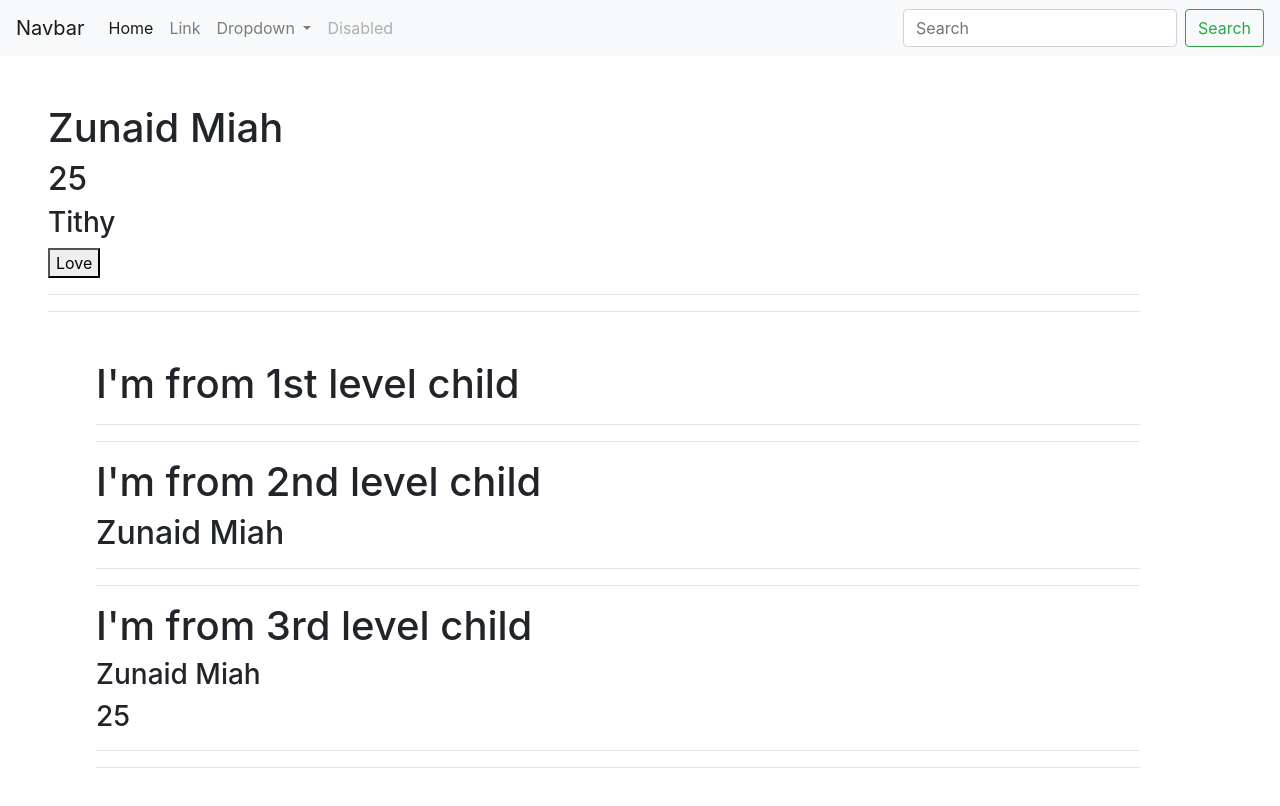
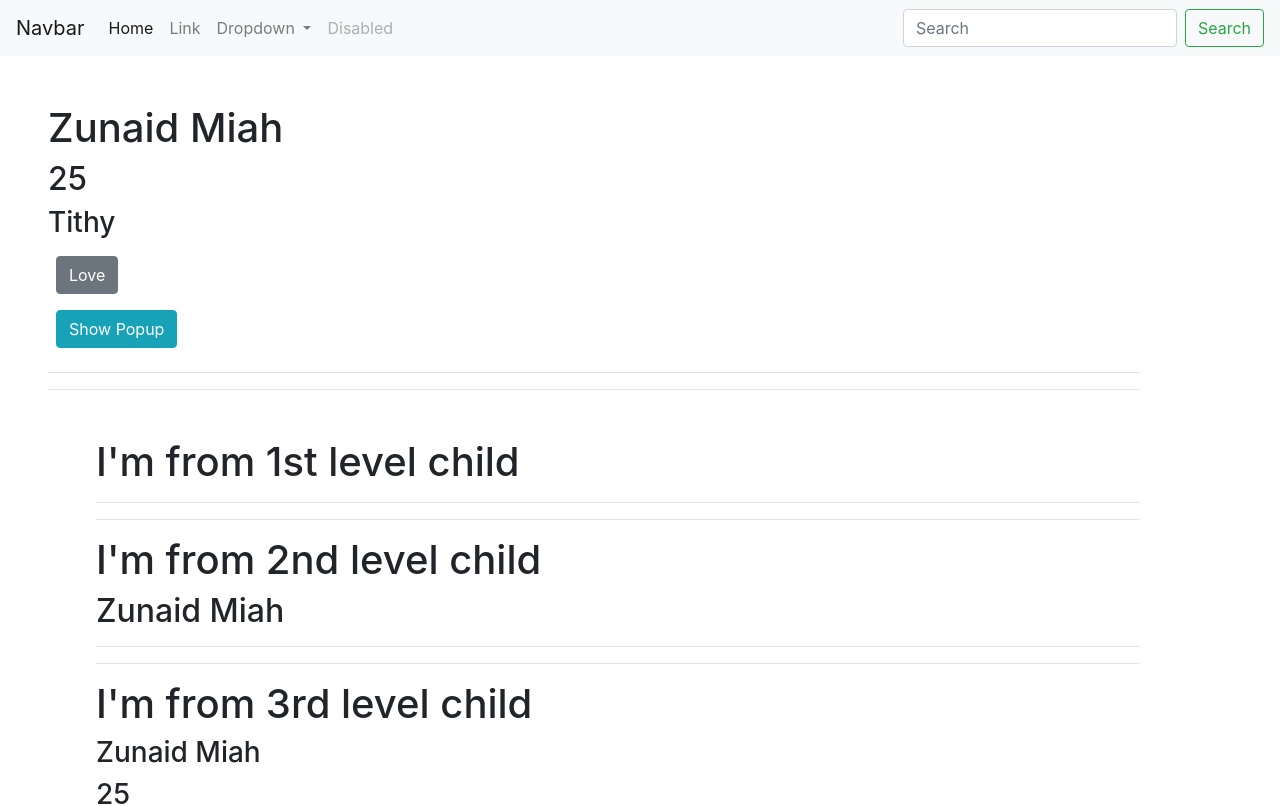
Before and after one commit to zunaidmiah/vue, a Vue app: page / in a window 1280 px wide. Shown: the top 806 px of the page. Built offline with nearby package versions, Linux system fonts and the light colour scheme.

Commit message:
communication from child to parent components

```diff
--- a/src/App.vue
+++ b/src/App.vue
@@ -4,7 +4,9 @@
         <h1>{{ name }}</h1>
         <h2>{{ Age }}</h2>
         <h3>{{ Girlfriend }}</h3>
-        <button @click="makeLove">Love</button>
+        <button class="btn btn-secondary m-2" @click="makeLove">Love</button><br>
+        <button v-show="showPopupBtn" class="btn btn-info m-2" @click="popupValue">Show Popup</button>
+        <Popup v-show="showPopup" @closePopup="popupValueReturn"/>
         <Child1/>
         <Table></Table>
         <Form></Form>
@@ -18,12 +20,15 @@
     import Table from './Components/layout/table.vue';
     import Form from './Components/layout/form.vue';
     import Child1 from './Components/layout/child1.vue';
+    import Popup from './Components/layout/Popup.vue';
     export default{
         data(){
             return {
                 name:'Zunaid Miah',
                 Age: 25,
-                Girlfriend: 'Tithy'
+                Girlfriend: 'Tithy',
+                showPopup:false,
+                showPopupBtn:true
             }
         },
 
@@ -32,15 +37,27 @@
                 if(this.name == 'Zunaid Miah'){
                     this.name=this.name +"+"+ this.Girlfriend;
                 }
+            },
+            popupValue(){
+                this.showPopup=true,
+                this.showPopupBtn=false
+            },
+            popupValueReturn(fName, lName){
+                this.showPopup=false,
+                this.showPopupBtn=true,
+                console.log('First name ', fName)
+                console.log('Last name ', lName)
             }
         },
 
         components:{
             'mainHeader' : Header,
             'mainFooter' : Footer,
-            'Table' : Table,
-            'Form' : Form,
-            'Child1' : Child1,
+            Table,
+            Form,
+            Child1,
+            Popup,
+
         },
 
         provide(){
--- /dev/null
+++ b/src/Components/layout/Popup.vue
@@ -0,0 +1,14 @@
+<template lang="">
+    <div>
+        <h2>This is a Popup</h2>
+        <button @click="$emit('closePopup', 'Zunaid', 'Miah')" class="btn btn-danger">Close Popup</button>
+    </div>
+</template>
+<script>
+export default {
+    emits:['closePopup'],
+}
+</script>
+<style lang="">
+
+</style>
```
